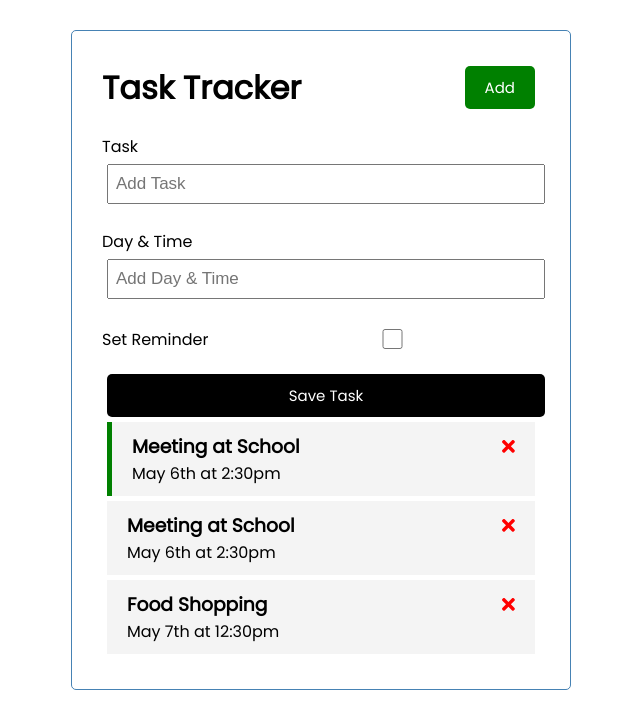
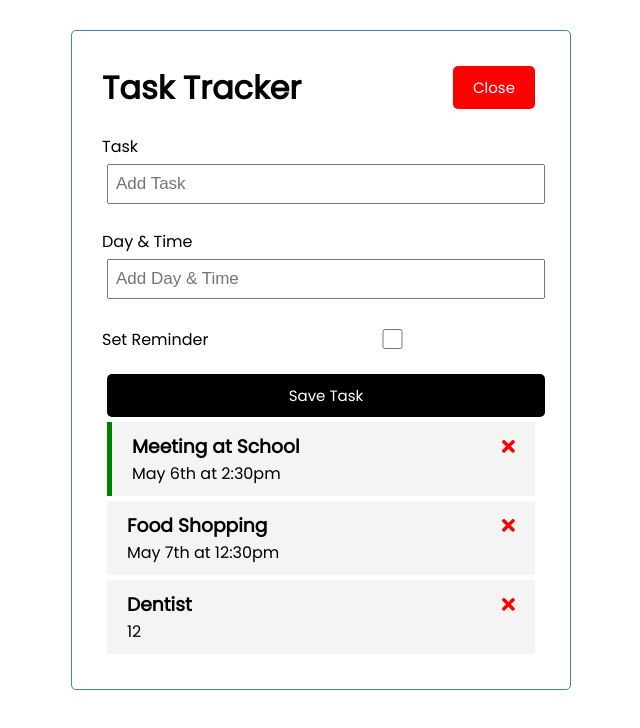
Before and after one commit to alexbrebeanu/TaskTrackerAngular, an Angular app in the folder angularTaskTracker/: page / in a window 1280 px wide. Both pictures are taken after a click on the button "Add". Shown: the top 728 px of the page, without its empty margins (319-959 px from the left). Built offline with nearby package versions, Linux system fonts and the light colour scheme; data requests are answered from the project's data file.

Commit message:
Add task form works

```diff
--- a/angularTaskTracker/db.json
+++ b/angularTaskTracker/db.json
@@ -7,16 +7,16 @@
       "reminder": true
     },
     {
-      "id": 2,
-      "text": "Meeting at School",
-      "day": "May 6th at 2:30pm",
-      "reminder": false
-    },
-    {
       "id": 3,
       "text": "Food Shopping",
       "day": "May 7th at 12:30pm",
       "reminder": false
+    },
+    {
+      "text": "Dentist ",
+      "day": "12",
+      "reminder": false,
+      "id": 4
     }
   ]
 }
--- a/angularTaskTracker/src/app/components/add-task/add-task.component.html
+++ b/angularTaskTracker/src/app/components/add-task/add-task.component.html
@@ -1,4 +1,4 @@
-<form class="add-form" (ngSubmit) = "onSubmit()">
+<form *ngIf = "showAddTask" class="add-form" (ngSubmit) = "onSubmit()">
     <div class="form-control">
         <label for = 'text' > Task</label>
         <input type = 'text' name = 'text' [(ngModel)] = "text" id = 'text' placeholder="Add Task">
--- a/angularTaskTracker/src/app/components/add-task/add-task.component.ts
+++ b/angularTaskTracker/src/app/components/add-task/add-task.component.ts
@@ -1,5 +1,7 @@
 import { Component, OnInit, Output, EventEmitter } from '@angular/core';
 import { Task } from 'src/app/Task';
+import { UIService } from 'src/app/service/ui.service';
+import { Subscription } from 'rxjs';
 
 @Component({
   selector: 'app-add-task',
@@ -11,9 +13,13 @@
   text: string;
   day: string;
   reminder: boolean = false;
+  showAddTask : boolean = false;
+  subscription: Subscription;
 
 
-  constructor() { }
+  constructor(private uiService : UIService) {
+    this.subscription = this.uiService.onToggle().subscribe(value => this.showAddTask = value);
+  }
 
   ngOnInit(): void {
   }
--- a/angularTaskTracker/src/app/components/header/header.component.html
+++ b/angularTaskTracker/src/app/components/header/header.component.html
@@ -1,4 +1,4 @@
 <header>
     <h1>{{title}}</h1>
-    <app-button (btnClick) = "addButtonClicked()" color="green" text = "Add"></app-button>
+    <app-button (btnClick) = "addButtonClicked()" color="{{showAddTask ? 'red' : 'green'}}" text = "{{showAddTask ? 'Close' : 'Add'}}"></app-button>
 </header>
--- a/angularTaskTracker/src/app/components/header/header.component.ts
+++ b/angularTaskTracker/src/app/components/header/header.component.ts
@@ -1,4 +1,6 @@
 import { Component, OnInit } from '@angular/core';
+import { UIService } from 'src/app/service/ui.service';
+import { Subscription } from 'rxjs';
 
 @Component({
   selector: 'app-header',
@@ -6,15 +8,20 @@
   styleUrls: ['./header.component.css']
 })
 export class HeaderComponent implements OnInit {
-  title = 'Task Tracker';
+  title:String = 'Task Tracker';
+  showAddTask: boolean ;
+  subscription: Subscription;
 
-  constructor() {}
+  constructor(private uiService:UIService) {
+    this.subscription = this.uiService.onToggle().subscribe(value => this.showAddTask = value);
+  }
 
   ngOnInit(): void {
   }
 
   addButtonClicked() :void{
-    console.log("Add Button Clicked");
+    this.uiService.toggleAddTask();
+
   }
 
 }
--- /dev/null
+++ b/angularTaskTracker/src/app/service/ui.service.ts
@@ -0,0 +1,22 @@
+import { Injectable } from '@angular/core';
+import { faLessThanEqual } from '@fortawesome/free-solid-svg-icons';
+import { Observable, Subject } from 'rxjs';
+
+@Injectable({
+  providedIn: 'root'
+})
+export class UIService {
+  private showAddTask: boolean = false;
+  private subject = new Subject<any>();
+
+  constructor() { }
+
+  toggleAddTask(): void {
+    this.showAddTask = !this.showAddTask ;
+    this.subject.next(this.showAddTask);
+  }
+
+  onToggle() : Observable<any>{
+      return this.subject.asObservable();
+  }
+}
```
Also changed, not shown: 1 other file (tests, documents, lock files or other folders).
